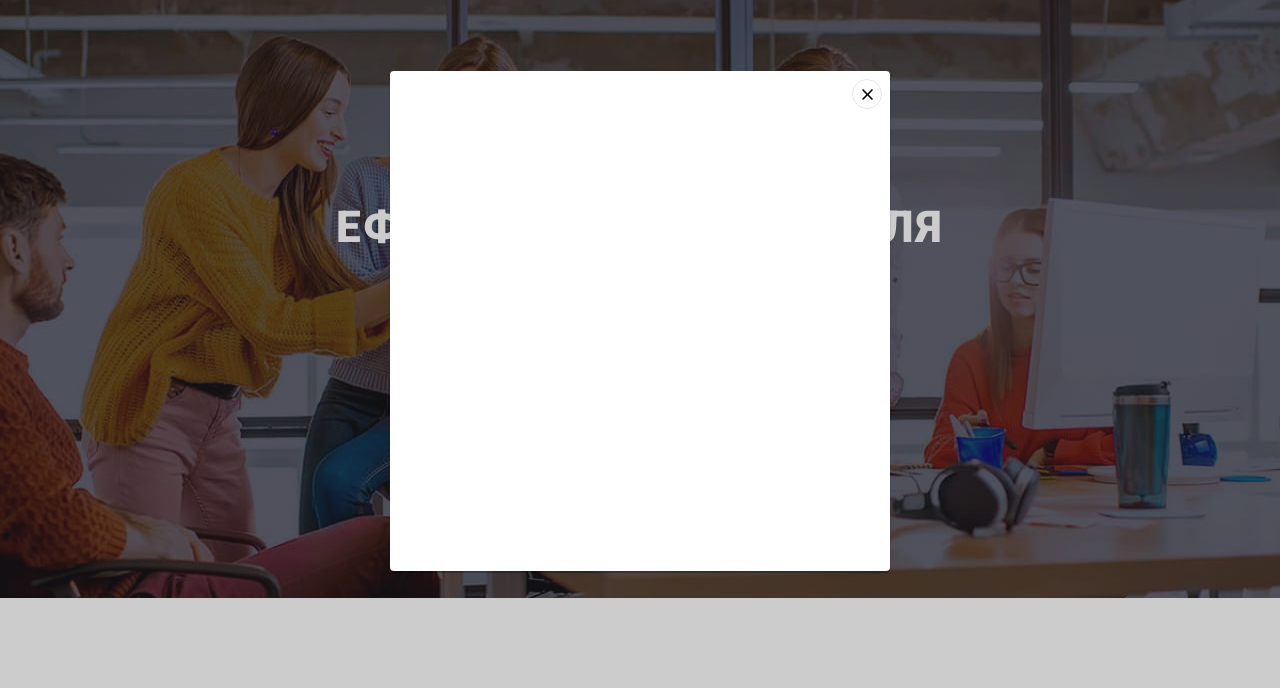
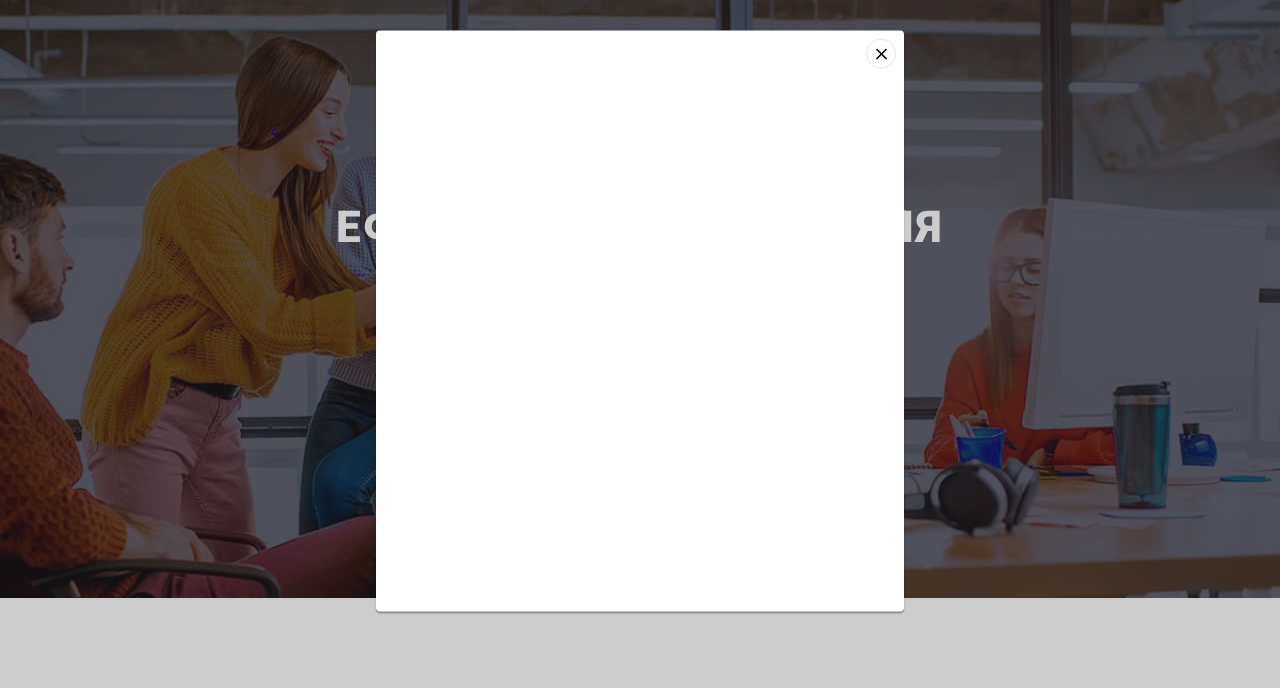
Before and after one commit to Maksym-Chmilov/goit-markup-hw-05, a plain HTML site: page index.html in a window 1280 px wide. Both pictures are taken after a click on the button "Замовити послугу". Shown: the part 79-767 px from the top of the page. Drawn offline with nearby package versions, Linux system fonts and the light colour scheme.

Commit message:
hw-5
modified

```diff
--- a/css/style.css
+++ b/css/style.css
@@ -554,8 +554,8 @@ img {
     visibility 250ms cubic-bezier(0.4, 0, 0.2, 1);
 }
 .modal {
-  width: 500px;
-  min-height: 500px;
+  width: 528px;
+  min-height: 581px;
   background-color: var(--primary-bg-color);
   box-shadow: 0px 1px 3px rgba(0, 0, 0, 0.12), 0px 1px 1px rgba(0, 0, 0, 0.14),
     0px 2px 1px rgba(0, 0, 0, 0.2);
```
